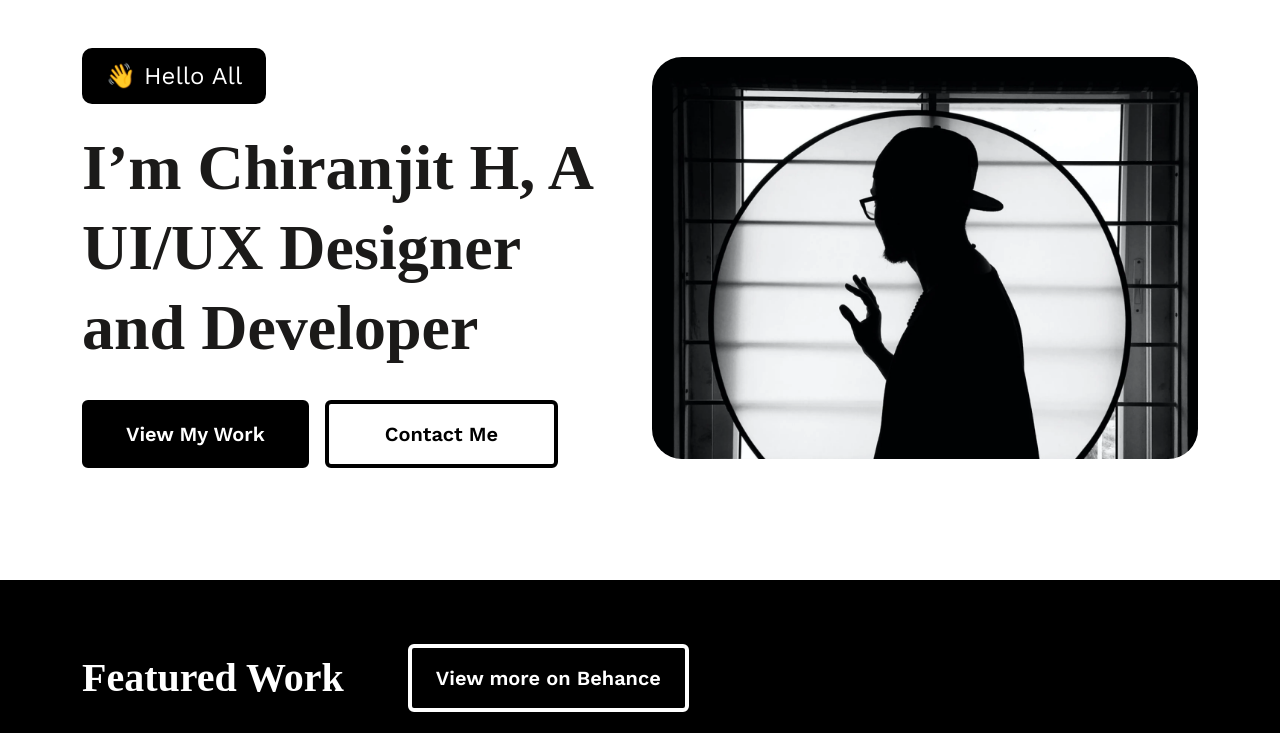
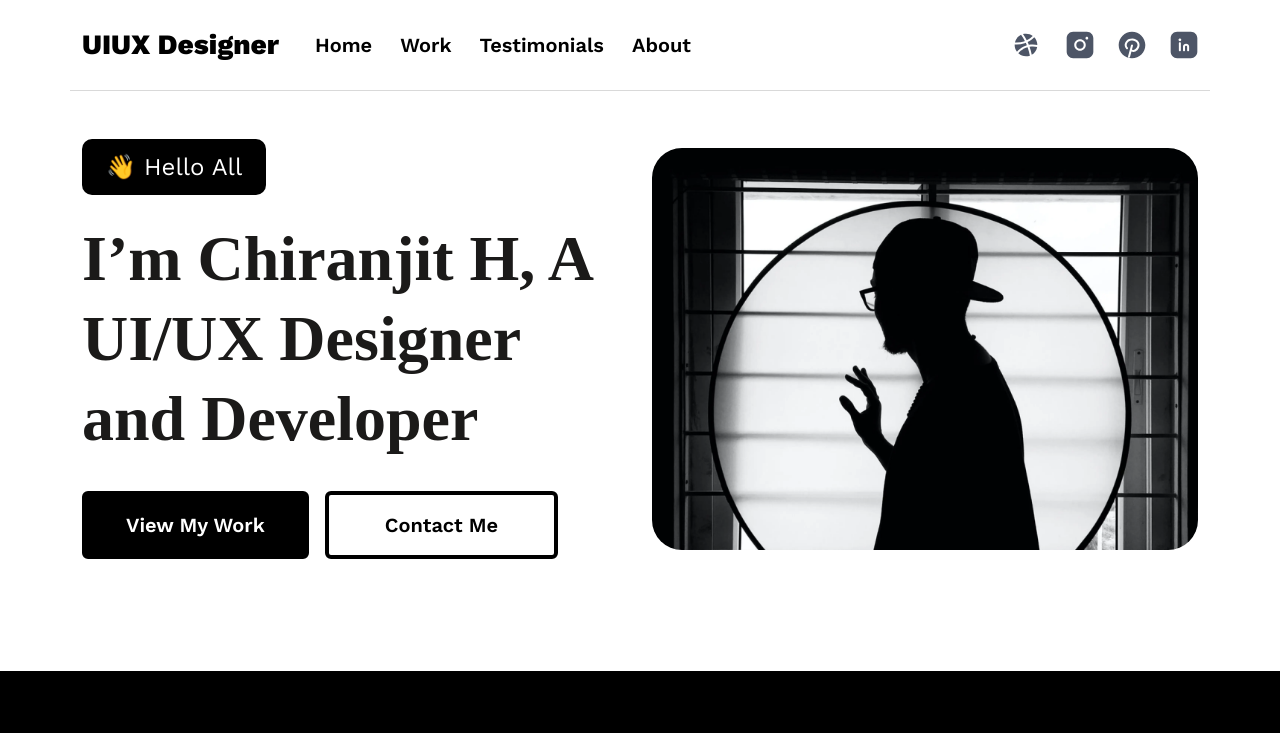
Before and after one commit to Raghav-558/UI-UX-Designer-project, a React (Create React App) app: page / in a window 1280 px wide. Shown: the top 733 px of the page. Built offline with nearby package versions, Linux system fonts and the light colour scheme; a web font is replaced by a local one.

Commit message:
create navbar responsive

```diff
--- a/src/components/comman/Cards.jsx
+++ b/src/components/comman/Cards.jsx
@@ -35,7 +35,7 @@ const Cards = () => {
             <span class="relative z-10">View more on Behance</span>
           </button>
         </div>
-        <div className='flex flex-wrap flex-row -mx-3 pb-30 pt-10 max-sm:pt-6'>
+        <div className='flex flex-wrap flex-row -mx-3 pb-30 pt-14 max-sm:pt-6'>
           {CARDS.map((obj) => (
             <div className='w-full sm:w-1/2  md:w-1/3 lg:w-1/4 px-3'>
               <a href="#"> <div className='bg-white rounded-xl p-2 hover:scale-[1.02] transition-all duration-300 mb-5'>
--- a/src/components/comman/Herosection.jsx
+++ b/src/components/comman/Herosection.jsx
@@ -1,12 +1,54 @@
-import React from 'react'
+import React, { useState } from 'react';
 import Heroimage from '../assets/images/chiranjit-img.webp'
 
 const Herosection = () => {
+    const [isOpen, setIsOpen] = useState(false);
+
     return (
         <div className='flex items-center flex-col'>
-            <div className='container max-w-[1140px] px-3 mx-auto'>
-
-            </div>
+            <nav className='max-w-[1140px] px-3 mx-auto flex items-center gap-4 py-6 border-b border-black border-opacity-15 w-full'>
+                <div><h2 className='worksans font-[800] text-fs-lg pr-5 whitespace-nowrap'>UIUX Designer</h2></div>
+                <div className="lg:hidden">
+                    <button onClick={() => setIsOpen(!isOpen)} className="text-white focus:outline-none">
+                        <svg className="w-6 h-6" fill="none" stroke="currentColor" viewBox="0 0 24 24" xmlns="http://www.w3.org/2000/svg">
+                            <path strokeLinecap="round" strokeLinejoin="round" strokeWidth="2" d={isOpen ? "M6 18L18 6M6 6l12 12" : "M4 6h16M4 12h16m-7 6h7"}></path>
+                        </svg>
+                    </button>
+                </div>
+                <div className='flex items-center justify-between w-full'>
+                    <ul className='flex items-center gap-7'>
+                        <li className='worksans font-semibold text-xl hover:scale-[1.05] transition-all duration-300'><a href="#" >Home</a></li>
+                        <li className='worksans font-semibold text-xl hover:scale-[1.05] transition-all duration-300'><a href="#" >Work</a></li>
+                        <li className='worksans font-semibold text-xl hover:scale-[1.05] transition-all duration-300'><a href="#" >Testimonials</a></li>
+                        <li className='worksans font-semibold text-xl hover:scale-[1.05] transition-all duration-300'><a href="#" >About</a></li>
+                    </ul>
+                    <ul className='flex items-center gap-6'>
+                        <li className='hover:scale-[1.2] transition-all duration-300'><a href="https://www.fifa.com/en" target='_blank'>
+                            <svg width="32" height="32" viewBox="0 0 32 32" fill="none" xmlns="http://www.w3.org/2000/svg">
+                            <path d="M13.9466 12.4C14.2666 12.2933 14.5733 12.1733 14.88 12.0533C13.7466 9.89333 12.4666 7.81333 11.04 5.82666C7.99996 7.31999 5.71996 10.12 4.95996 13.48C7.99996 13.72 11.0799 13.3733 13.9466 12.4Z" fill="#4D5566" />
+                            <path d="M13.226 17.7335C14.3994 17.1335 15.5994 16.6535 16.8527 16.2802C16.7994 16.1202 16.7327 15.9602 16.666 15.8135C16.386 15.1468 16.0793 14.4935 15.7727 13.8535C15.386 14.0002 14.9994 14.1602 14.586 14.3068C12.066 15.1468 9.37267 15.5868 6.69267 15.5868C6.026 15.5868 5.35933 15.5468 4.69267 15.4935C4.67933 15.6668 4.66602 15.8268 4.66602 16.0002C4.66602 18.5735 5.546 20.9468 6.986 22.8535C8.73267 20.7602 10.8527 18.9868 13.226 17.7335Z" fill="#4D5566" />
+                            <path d="M22.7733 6.93317C20.8799 5.51984 18.5333 4.6665 16 4.6665C14.9466 4.6665 13.9333 4.8265 12.96 5.09317C14.3466 7.0665 15.6 9.11984 16.72 11.2532C19.3333 9.95984 21.3466 8.3465 22.7733 6.93317Z" fill="#4D5566" />
+                            <path d="M14.1473 19.507C11.454 20.9337 9.56065 22.8003 8.33398 24.3203C10.3473 26.187 13.0407 27.3337 16.0007 27.3337C17.374 27.3337 18.6806 27.0803 19.9073 26.627C19.374 23.747 18.6007 20.9203 17.6007 18.187C16.4007 18.5203 15.254 18.947 14.1473 19.507Z" fill="#4D5566" />
+                            <path d="M19.5605 17.7201C20.5072 20.3334 21.2405 23.0134 21.7605 25.7468C24.5739 24.0801 26.5872 21.2401 27.1605 17.9068C25.5339 17.5468 22.7605 17.1868 19.5605 17.7201Z" fill="#4D5566" />
+                            <path d="M17.5996 13.0404C17.9196 13.7071 18.2263 14.3604 18.5196 15.0271C18.6263 15.2938 18.7196 15.5604 18.8263 15.8271C22.3463 15.1604 25.4396 15.5071 27.3329 15.8938C27.3063 12.9471 26.1329 10.2671 24.2529 8.26709C22.7063 9.81376 20.5063 11.6138 17.5996 13.0404Z" fill="#4D5566" />
+                        </svg></a></li>
+                        <li className='hover:scale-[1.2] transition-all duration-300'><a href="https://www.instagram.com/accounts/login/?next=%2Fp%2FCuBJKw0Bg-u%2F" target='_blank'>
+                            <svg width="28" height="28" viewBox="0 0 28 28" fill="none" xmlns="http://www.w3.org/2000/svg">
+                            <path d="M13.9993 17.7607C16.0659 17.7607 17.7593 16.0674 17.7593 14.0007C17.7593 11.9341 16.0659 10.2407 13.9993 10.2407C11.9326 10.2407 10.2393 11.9341 10.2393 14.0007C10.2393 16.0674 11.9326 17.7607 13.9993 17.7607Z" fill="#4D5566" />
+                            <path d="M20.8527 0.666992H7.146C3.57266 0.666992 0.666016 3.57366 0.666016 7.14699V20.8537C0.666016 24.427 3.57266 27.3337 7.146 27.3337H20.8527C24.426 27.3337 27.3327 24.427 27.3327 20.8537V7.14699C27.3327 3.57366 24.426 0.666992 20.8527 0.666992ZM20.866 8.54699C20.106 8.54699 19.4927 7.93366 19.4927 7.18699C19.4927 6.42699 20.106 5.81366 20.866 5.81366C21.6127 5.81366 22.226 6.42699 22.226 7.18699C22.226 7.93366 21.6127 8.54699 20.866 8.54699ZM13.9993 8.24033C17.1727 8.24033 19.7594 10.827 19.7594 14.0003C19.7594 17.1737 17.1727 19.7603 13.9993 19.7603C10.826 19.7603 8.23934 17.1737 8.23934 14.0003C8.23934 10.827 10.826 8.24033 13.9993 8.24033Z" fill="#4D5566" />
+                        </svg>
+                        </a></li>
+                        <li className='hover:scale-[1.2] transition-all duration-300'><a href="https://in.pinterest.com/" target='_blank'>
+                            <svg width="28" height="28" viewBox="0 0 28 28" fill="none" xmlns="http://www.w3.org/2000/svg">
+                            <path d="M13.9993 0.666504C6.65268 0.666504 0.666016 6.65317 0.666016 13.9998C0.666016 21.3465 6.65268 27.3332 13.9993 27.3332C21.346 27.3332 27.3327 21.3465 27.3327 13.9998C27.3327 6.65317 21.346 0.666504 13.9993 0.666504ZM11.9727 25.9732C11.8527 26.4132 11.4527 26.7065 11.0127 26.7065C10.9194 26.7065 10.8393 26.7065 10.746 26.6798C10.2127 26.5332 9.89268 25.9865 10.0393 25.4532L10.2393 24.6932L13.0393 14.1865C13.1727 13.6665 13.7194 13.3332 14.2527 13.4798C14.786 13.6265 15.106 14.1732 14.9727 14.7065L13.946 18.5865C14.0527 18.5865 14.1727 18.6265 14.2793 18.6665C14.626 18.8132 14.9727 18.8932 15.3193 18.8932H15.3727C17.1327 18.8932 19.066 16.9865 19.4527 14.8665C19.6127 13.9198 19.4927 13.0398 19.0927 12.2532C18.1594 10.4132 15.9593 9.5865 14.3193 9.5865C12.3993 9.5865 10.8393 10.1865 9.82601 11.3065C8.99934 12.2132 8.61267 13.1865 8.69267 14.2132C8.77267 15.3465 9.41268 16.1732 9.78601 16.5598C10.1593 16.9598 10.146 17.5865 9.74601 17.9732C9.34601 18.3598 8.71935 18.3465 8.33268 17.9465C7.77268 17.3598 6.826 16.1198 6.69267 14.3465C6.61267 13.2665 6.83935 11.6265 8.33268 9.95984C9.71935 8.42651 11.8527 7.5865 14.3193 7.5865C16.626 7.5865 19.546 8.7465 20.8794 11.3332C21.2927 12.1465 21.7193 13.4798 21.4127 15.2132C20.9327 17.9865 18.386 20.8932 15.3727 20.8932H15.266C14.666 20.8798 14.066 20.7465 13.4793 20.4932C13.466 20.4798 13.4527 20.4798 13.4393 20.4665L12.186 25.1865L11.9727 25.9732Z" fill="#4D5566" />
+                        </svg></a></li>
+                        <li className='hover:scale-[1.2] transition-all duration-300'><a href="https://www.linkedin.com/feed/" target='_blank'>
+                            <svg width="28" height="28" viewBox="0 0 28 28" fill="none" xmlns="http://www.w3.org/2000/svg">
+                            <path d="M20.8527 0.666504H7.146C3.57266 0.666504 0.666016 3.57317 0.666016 7.1465V20.8532C0.666016 24.4265 3.57266 27.3332 7.146 27.3332H20.8527C24.426 27.3332 27.3327 24.4265 27.3327 20.8532V7.1465C27.3327 3.57317 24.426 0.666504 20.8527 0.666504ZM9.8927 10.2265C9.14603 10.2265 8.51937 9.61317 8.51937 8.86651C8.51937 8.10651 9.13269 7.49317 9.87935 7.49317H9.8927C10.6527 7.49317 11.266 8.10651 11.266 8.86651C11.266 9.61317 10.6527 10.2265 9.8927 10.2265ZM10.866 12.2932V19.1332C10.866 19.6932 10.426 20.1332 9.86601 20.1332C9.31934 20.1332 8.86601 19.6932 8.86601 19.1332V12.2932C8.86601 11.7332 9.31934 11.2932 9.86601 11.2932C10.426 11.2932 10.866 11.7332 10.866 12.2932ZM19.1327 19.1332C19.1327 19.6932 18.6794 20.1332 18.1327 20.1332C17.5727 20.1332 17.1327 19.6932 17.1327 19.1332V16.0132C17.1327 15.1732 16.9593 15.0265 16.826 14.9065C16.666 14.7598 16.386 14.6665 16.0393 14.6532C15.7593 14.6665 15.4793 14.7598 15.3193 14.9065C15.186 15.0265 15.0127 15.1732 15.0127 16.0132V19.1332C15.0127 19.6932 14.5727 20.1332 14.0127 20.1332C13.466 20.1332 13.0127 19.6932 13.0127 19.1332V16.0132C13.0127 14.7998 13.306 14.0265 13.986 13.4132C14.506 12.9465 15.2127 12.6932 16.0393 12.6532C16.9327 12.6932 17.6394 12.9465 18.1727 13.4132C18.8394 14.0265 19.1327 14.7998 19.1327 16.0132V19.1332Z" fill="#4D5566" />
+                        </svg></a></li>
+                    </ul>
+                </div>
+            </nav>
             <div className='container max-w-[1140px] px-3 mx-auto mt-12 max-lg:mb-20 max-md:mb-10 mb-28'>
                 <div className='flex flex-wrap flex-row -mx-3 justify-between items-center'>
                     <div className='w-full lg:w-6/12 px-3'>
```
